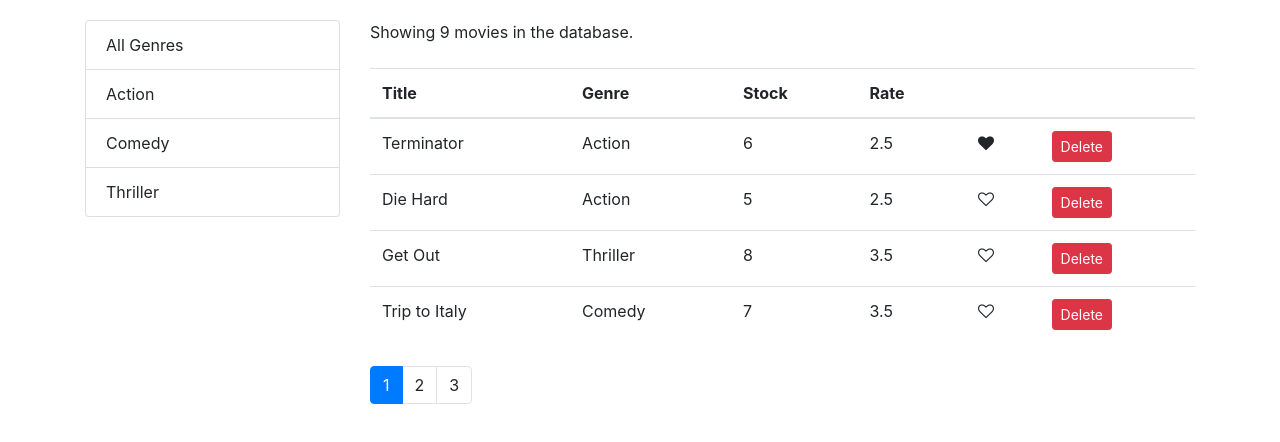
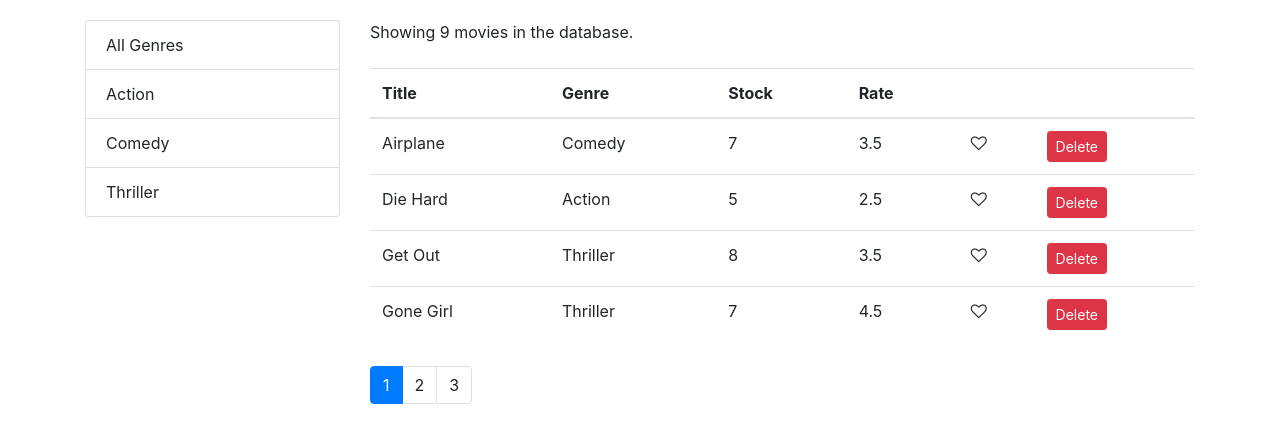
Before and after one commit to mrhpn/react--vidly, a React (Create React App) app: page / in a window 1280 px wide. Shown: the top 442 px of the page. Built offline with nearby package versions, Linux system fonts and the light colour scheme.

Commit message:
implemented sorting on table columns

```diff
--- a/src/components/MoviesTable.jsx
+++ b/src/components/MoviesTable.jsx
@@ -2,16 +2,24 @@ import React from 'react';
 import Like from './common/Like';
 
 const MoviesTable = (props) => {
-  const { movies, onLike, onDelete } = props;
+  const { movies, onLike, onDelete, onSort } = props;
 
   return (
     <table className="table my-4">
       <thead>
         <tr>
-          <th scope="col">Title</th>
-          <th scope="col">Genre</th>
-          <th scope="col">Stock</th>
-          <th scope="col">Rate</th>
+          <th scope="col" onClick={() => onSort('title')}>
+            Title
+          </th>
+          <th scope="col" onClick={() => onSort('genre.name')}>
+            Genre
+          </th>
+          <th scope="col" onClick={() => onSort('numberInStock')}>
+            Stock
+          </th>
+          <th scope="col" onClick={() => onSort('dailyRentalRate')}>
+            Rate
+          </th>
           <th scope="col"></th>
           <th scope="col"></th>
         </tr>
--- a/src/components/movies.jsx
+++ b/src/components/movies.jsx
@@ -1,4 +1,5 @@
 import React from 'react';
+import _ from 'lodash';
 
 import MoviesTable from './MoviesTable';
 import Pagination from './common/Pagination';
@@ -13,11 +14,12 @@ class Movies extends React.Component {
     genres: [],
     pageSize: 4,
     currentPage: 1,
+    sortColumn: { path: 'title', order: 'asc' },
     selectedGenre: 'All Genres',
   };
 
   componentDidMount() {
-    const genres = [{ name: 'All Genres' }, ...getGenres()];
+    const genres = [{ _id: '', name: 'All Genres' }, ...getGenres()];
     this.setState({ movies: getMovies(), genres });
   }
 
@@ -42,17 +44,33 @@ class Movies extends React.Component {
     this.setState({ selectedGenre: genre, currentPage: 1 });
   };
 
+  handleSort = (path) => {
+    const sortColumn = { ...this.state.sortColumn };
+
+    if (sortColumn.path === path) {
+      sortColumn.order = sortColumn.order === 'asc' ? 'desc' : 'asc';
+    } else {
+      sortColumn.path = path;
+      sortColumn.order = 'asc';
+    }
+
+    this.setState({ sortColumn });
+  };
+
   render() {
     const { length: count } = this.state.movies;
-    const { movies: allMovies, selectedGenre, pageSize, currentPage } = this.state;
+    const { movies: allMovies, sortColumn, selectedGenre, pageSize, currentPage } = this.state;
 
     if (count === 0) return <p>There are no movies in the database.</p>;
 
     // filter movies based on genre
     const filteredMovies = selectedGenre && selectedGenre._id ? allMovies.filter((m) => m.genre._id === selectedGenre._id) : allMovies;
 
+    // sort movies
+    const sortedMovies = _.orderBy(filteredMovies, [sortColumn.path], sortColumn.order);
+
     // paginate movies
-    const movies = paginate(filteredMovies, currentPage, pageSize);
+    const movies = paginate(sortedMovies, currentPage, pageSize);
 
     return (
       <div className="row">
@@ -61,7 +79,7 @@ class Movies extends React.Component {
         </div>
         <div className="col-9">
           <p>Showing {filteredMovies.length} movies in the database.</p>
-          <MoviesTable movies={movies} onLike={this.handleLike} onDelete={this.handleDelete} />
+          <MoviesTable movies={movies} onLike={this.handleLike} onDelete={this.handleDelete} onSort={this.handleSort} />
           <Pagination pageSize={pageSize} itemsCount={filteredMovies.length} currentPage={currentPage} onPageChange={this.handlePageChange} />
         </div>
       </div>
```
